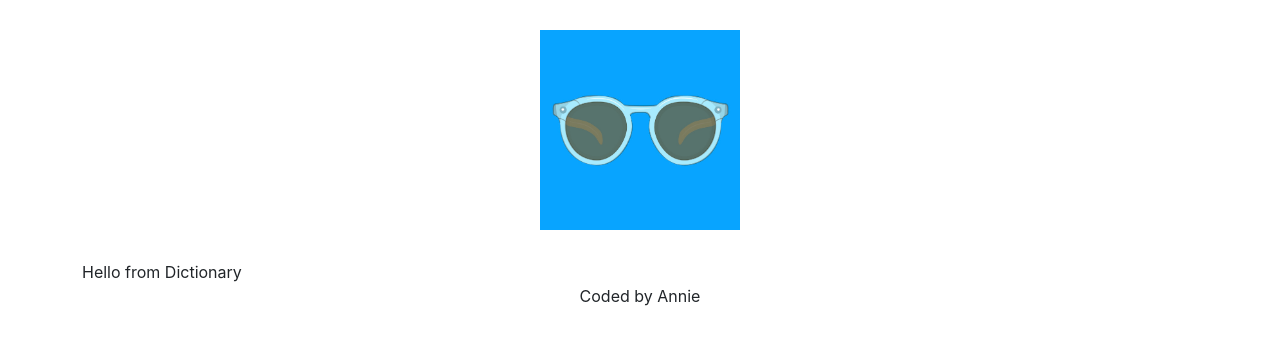
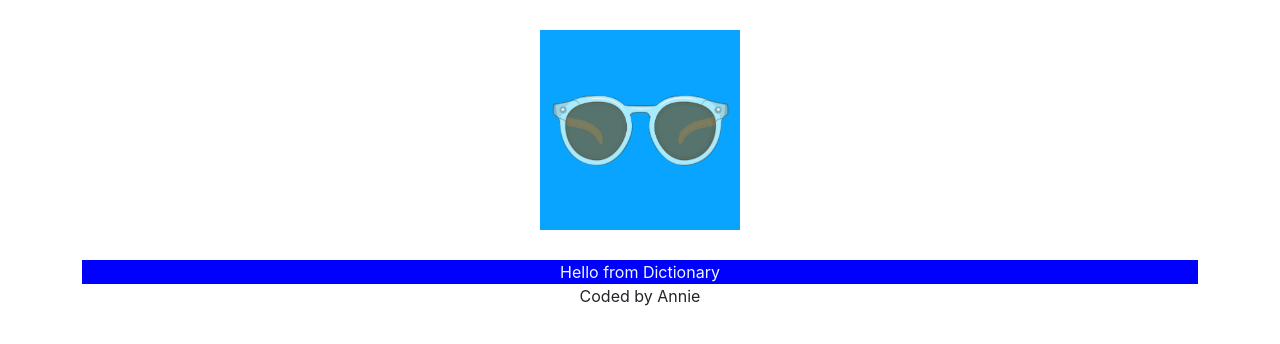
Before and after one commit to multipotentialite-aj/react-dictionary, a React (Create React App) app: page / in a window 1280 px wide. Shown: the top 344 px of the page. Built offline with nearby package versions, Linux system fonts and the light colour scheme.

Commit message:
Added Dictionary.css

```diff
--- a/src/Dictionary.css
+++ b/src/Dictionary.css
@@ -0,0 +1,5 @@
+.Dictionary {
+    background: blue;
+    text-align: center;
+    color: aliceblue;
+}
--- a/src/Dictionary.js
+++ b/src/Dictionary.js
@@ -1,5 +1,10 @@
 import React from "react";
+import "./Dictionary.css";
 
 export default function Dictionary() {
-    return "Hello from Dictionary"
+    return (
+        <div className="Dictionary">
+            Hello from Dictionary
+        </div>
+    )
 }
```
